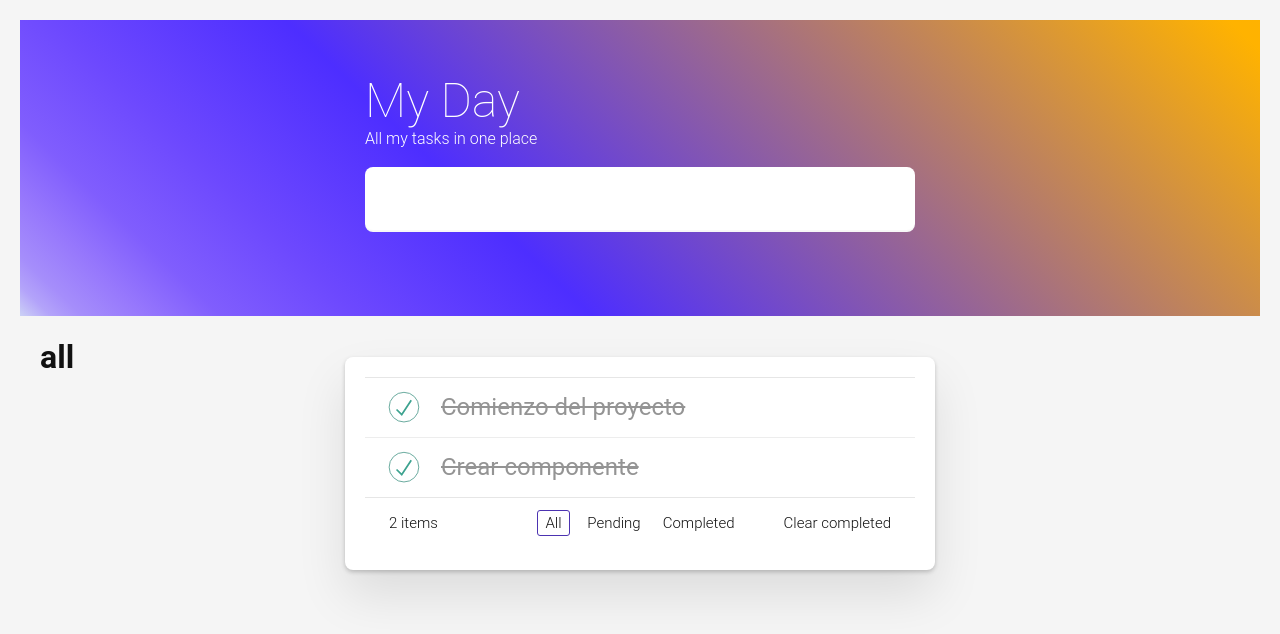
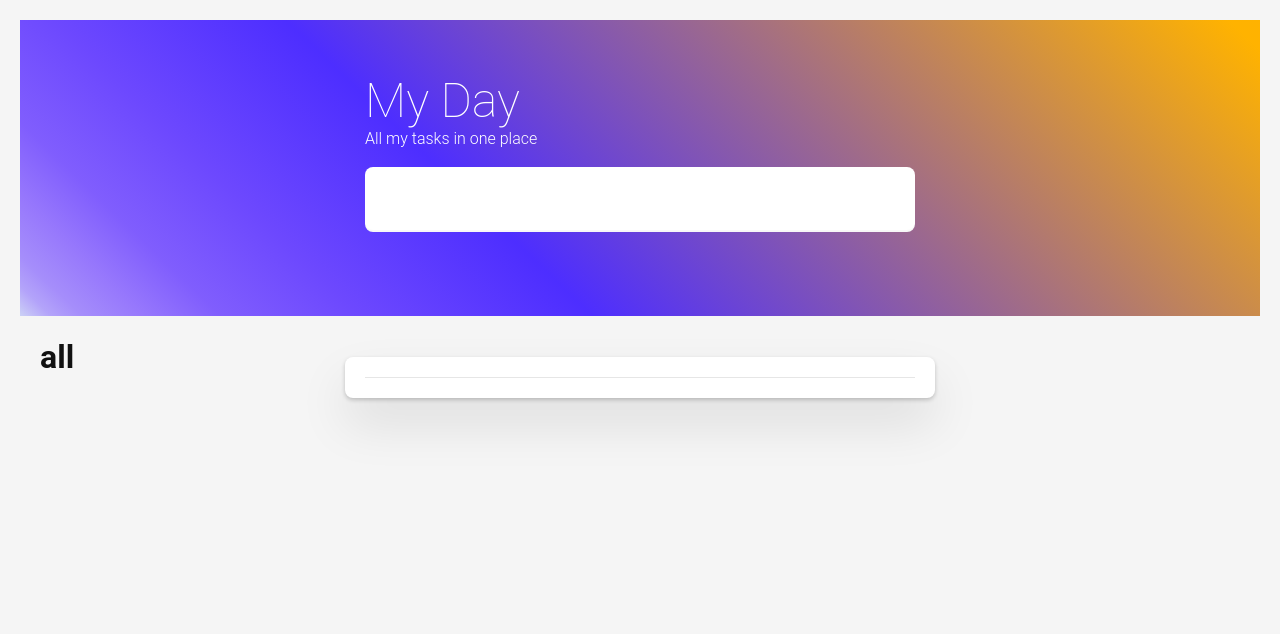
Before and after one commit to parrace02/PPAngular, an Angular app in the folder Primer Proyecto con angular/PrimerProyecto/: page /home in a window 1280 px wide. Shown: the top 634 px of the page. Built offline with nearby package versions, Linux system fonts and the light colour scheme.

Commit message:
video de Usando effect para localStorage, esto se realizo para poder gardar los cambios que se realicen en una paqueña memoria

```diff
--- a/Primer Proyecto con angular/PrimerProyecto/src/app/pages/home/home.component.html
+++ b/Primer Proyecto con angular/PrimerProyecto/src/app/pages/home/home.component.html
@@ -63,23 +63,23 @@
       </ul>
     </section>
     <!-- This footer should be hidden by default and shown when there are todos -->
-    <footer class="footer">
+    <footer class="footer" *ngIf="tasksByFilter().length > 0">
       <!-- Contador de las tareas -->
       <span class="todo-count">
-       <strong>{{tasks().length}}</strong>
-       <span *ngIf="tasks().length === 1; else elseBlock"> item </span>
+       <strong>{{tasksByFilter().length}}</strong>
+       <span *ngIf="tasksByFilter.length === 1; else elseBlock"> item </span>
        <ng-template #elseBlock> items </ng-template>
       </span>
       <!-- Remove this if you don't implement routing -->
       <ul class="filters">
         <li>
-          <a (click)="changeFilter('all')" class="selected">All</a>
+          <a (click)="changeFilter('all')" [class.selected]="filter()==='all'">Todos</a>
         </li>
         <li>
-          <a (click)="changeFilter('Pending')"> Pending</a>
+          <a (click)="changeFilter('Pending') "  [class.selected]="filter()==='Pending'"> Pendientes</a>
         </li>
         <li>
-          <a (click)="changeFilter('Completed')">Completed</a>
+          <a (click)="changeFilter('Completed')"  [class.selected]="filter()==='Completed'">Completados</a>
         </li>
       </ul>
       <!-- Hidden if no completed items are left ↓ -->
--- a/Primer Proyecto con angular/PrimerProyecto/src/app/pages/home/home.component.ts
+++ b/Primer Proyecto con angular/PrimerProyecto/src/app/pages/home/home.component.ts
@@ -1,4 +1,4 @@
-import { Component, computed, signal } from '@angular/core';
+import { Component, computed, effect, inject, Injector, signal } from '@angular/core';
 import { CommonModule } from '@angular/common'; // Importa CommonModule
 import {Task } from './../../models/task.model';
 import { FormControl, ReactiveFormsModule, Validators } from '@angular/forms';  // Importa formulario
@@ -13,8 +13,9 @@ import { FormControl, ReactiveFormsModule, Validators } from '@angular/forms';
 })
 export class HomeComponent {
   // Define un Signal que contendrá las tareas
-  tasks = signal<Task[]>([
-    {
+  tasks = signal<Task[]>([ // quedo vacia
+    //Elimino los estados iniicales para dejarlos guardados en el localStorage
+    /*{
       id: Date.now(),
       title: 'Comienzo del proyecto',
       completado: true
@@ -30,19 +31,32 @@ export class HomeComponent {
     'Crear componentes',
     'Crear servicio'*/
   ]);
+
+// Se define una señal 'filter' que puede tener uno de los tres estados: 'all', 'Pending' o 'Completed'.
+// 'all' es el valor predeterminado.
 filter= signal <'all' | 'Pending' | 'Completed'> ('all');
+
+// 'tasksByFilter' es una propiedad computada que recalcula su valor cada vez que cambia la señal 'filter' o la lista de 'tasks'.
 tasksByFilter= computed(()=>{
+  // Se obtiene el valor actual de la señal 'filter'.
   const filter= this.filter();
+
+  // Se obtiene la lista de tareas actual.
   const tasks= this.tasks();
+
+  // Si el filtro es 'Pending', se filtran las tareas para que solo incluyan las que no están completadas.
   if (filter==='Pending') {
     return tasks.filter(task => !task.completado);
   }
+
+  // Si el filtro es 'Completed', se filtran las tareas para que solo incluyan las que están completadas.
   if (filter==='Completed') {
     return tasks.filter(task => task.completado);
   }
+
+  // Si el filtro es 'all', se devuelve la lista completa de tareas.
   return tasks;
-  })
-
+});
    newTaskCtrol = new FormControl(' ', {
    nonNullable:true,
    validators: [
@@ -50,6 +64,28 @@ export class HomeComponent {
     ]
 
   });
+
+  // se creo un injector
+
+  inject=inject(Injector);
+
+    ngOnInit() {
+    const Storage = localStorage.getItem('tasks')
+    if(Storage) {
+      const tasks=JSON.parse(Storage);
+      this.tasks.set(tasks);
+    }
+    this,this.TrackTasks();
+  }
+
+  TrackTasks() {
+    effect(() => {
+      const tasks= this.tasks();
+      console.log(tasks)
+      localStorage.setItem('tasks', JSON.stringify(tasks));
+    }, {injector: this.inject});
+
+  }
 
   ChangeHandler(/*event: Event*/) {
     // se elimina eñ evento y el por que todo esto ya esta en el newControl
```
Lines whose indentation alone changed are shown as unchanged.
